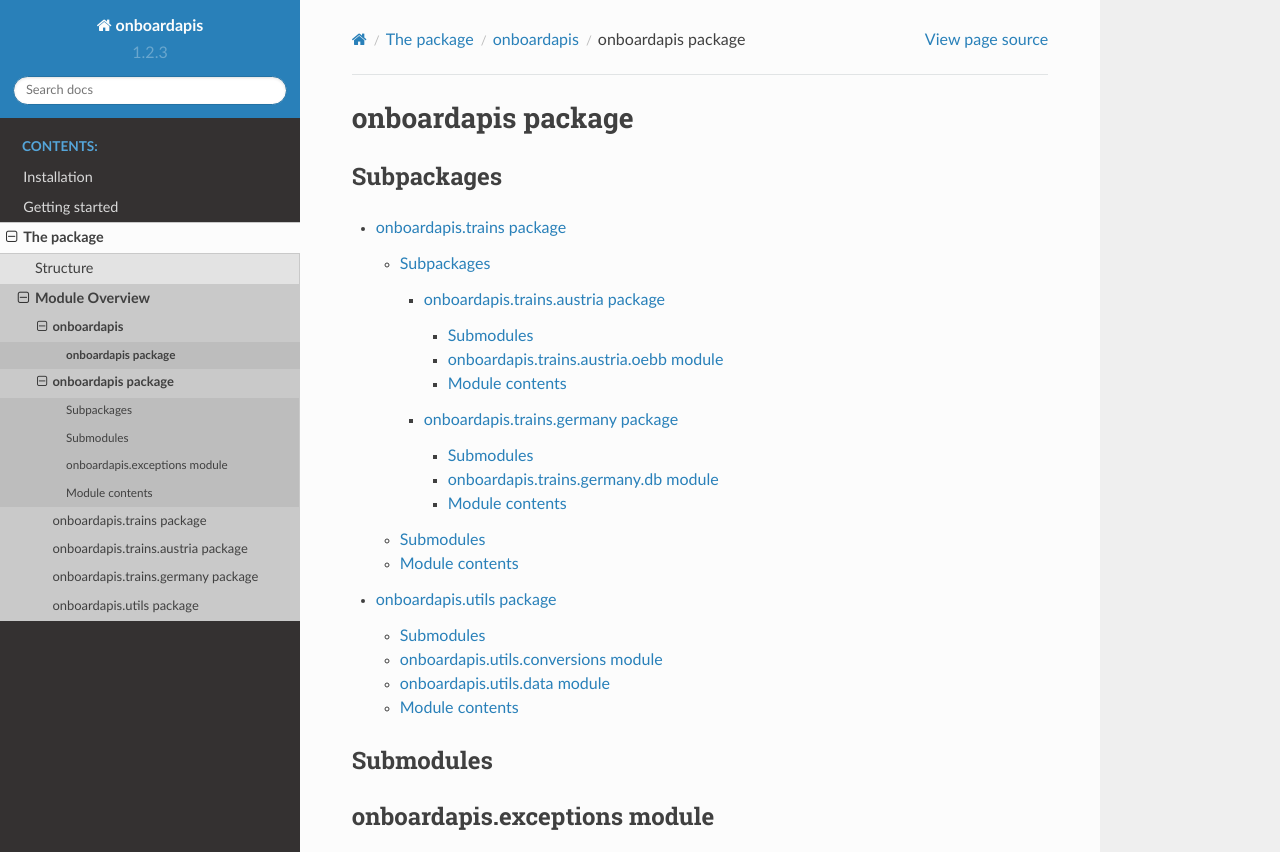
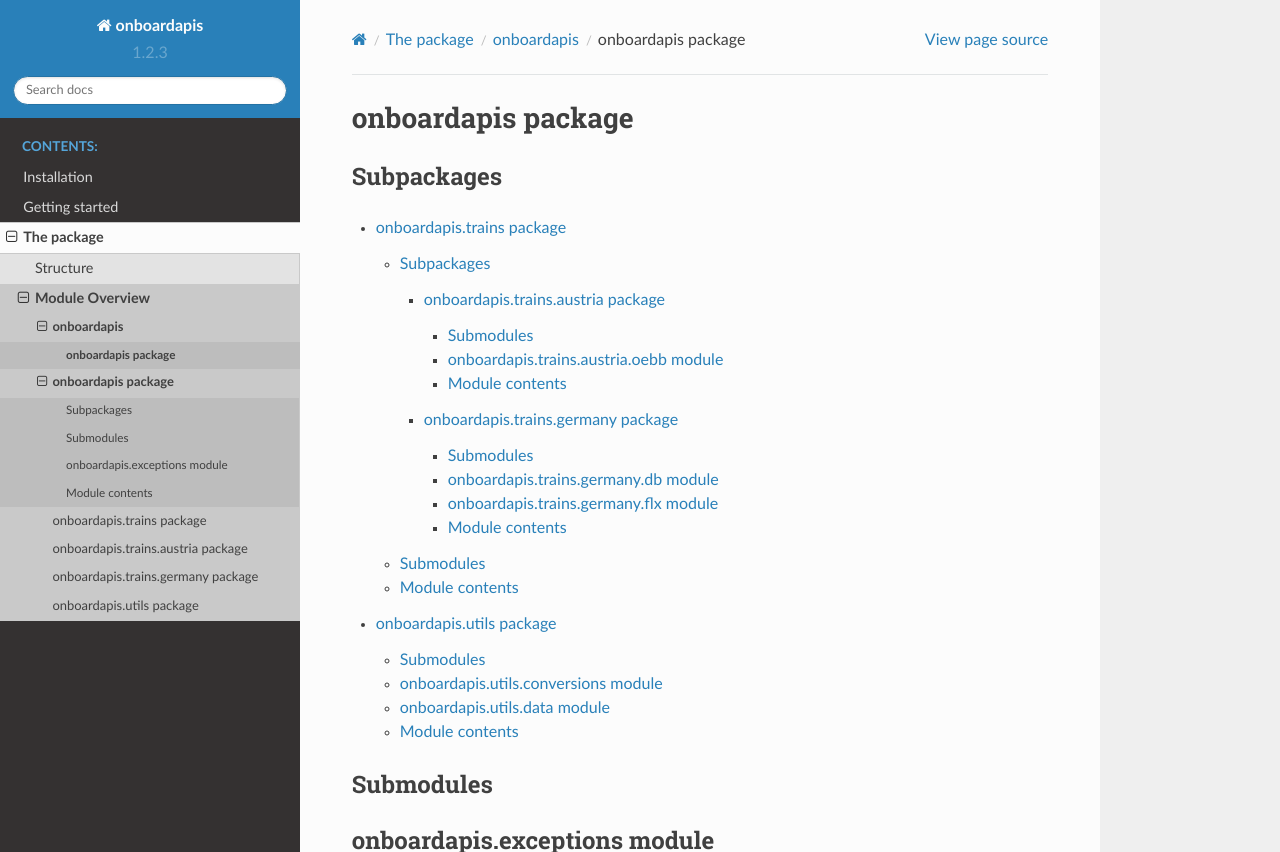
Before and after one commit to felix-zenk/onboardapis, a Sphinx documentation site: the page built from docs/source/onboardapis.rst, in a window 1280 px wide and 1349 px high, cut to the strip 0-852 px from the top of the window. Built offline with Sphinx 7.4.7 and the Read the Docs theme 2.0.0, drawn with Linux system fonts in a browser that asks for light colours.

Commit message:
Updated documentation

```diff
--- a/docs/source/onboardapis.trains.germany.rst
+++ b/docs/source/onboardapis.trains.germany.rst
@@ -12,6 +12,14 @@ onboardapis.trains.germany.db module
    :undoc-members:
    :show-inheritance:
 
+onboardapis.trains.germany.flx module
+------------------------------------
+
+.. automodule:: onboardapis.trains.germany.flx
+   :members:
+   :undoc-members:
+   :show-inheritance:
+
 Module contents
 ---------------
 
```
